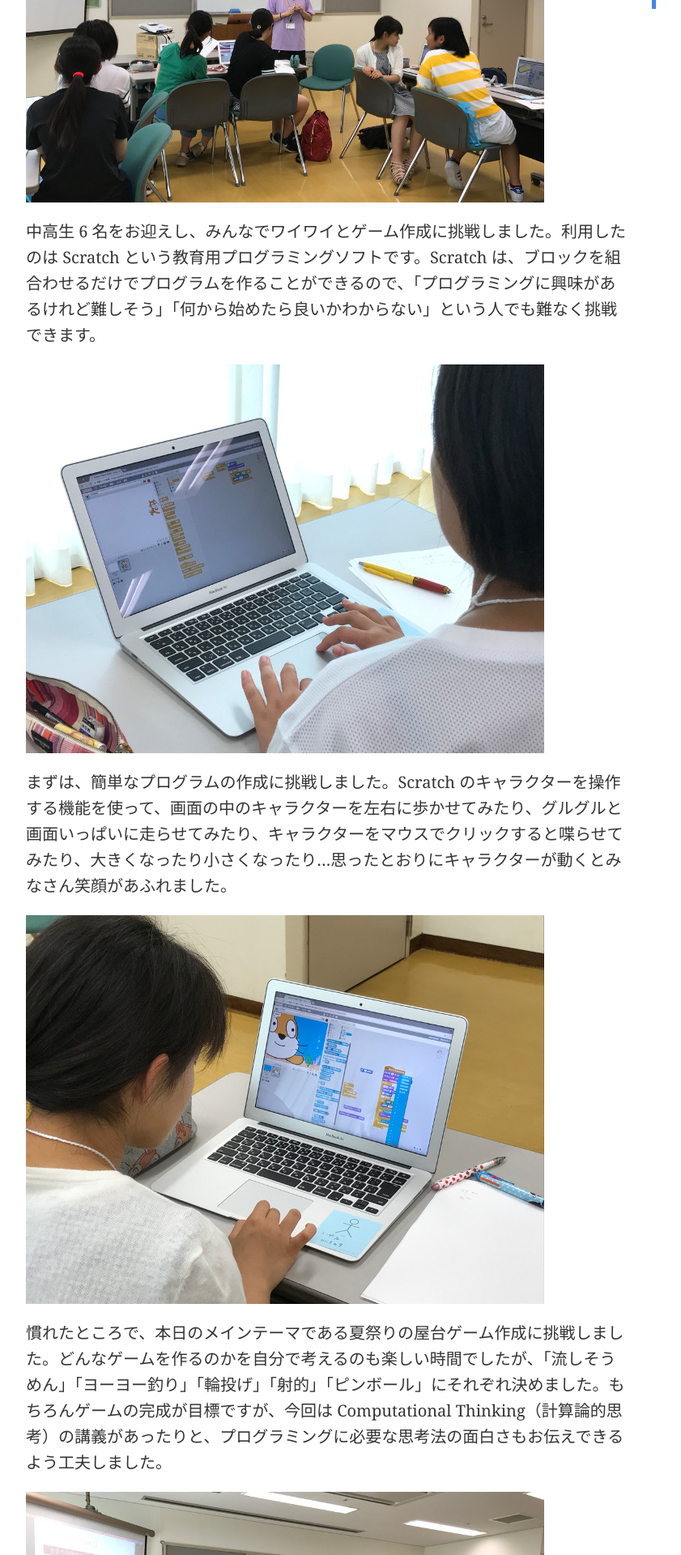
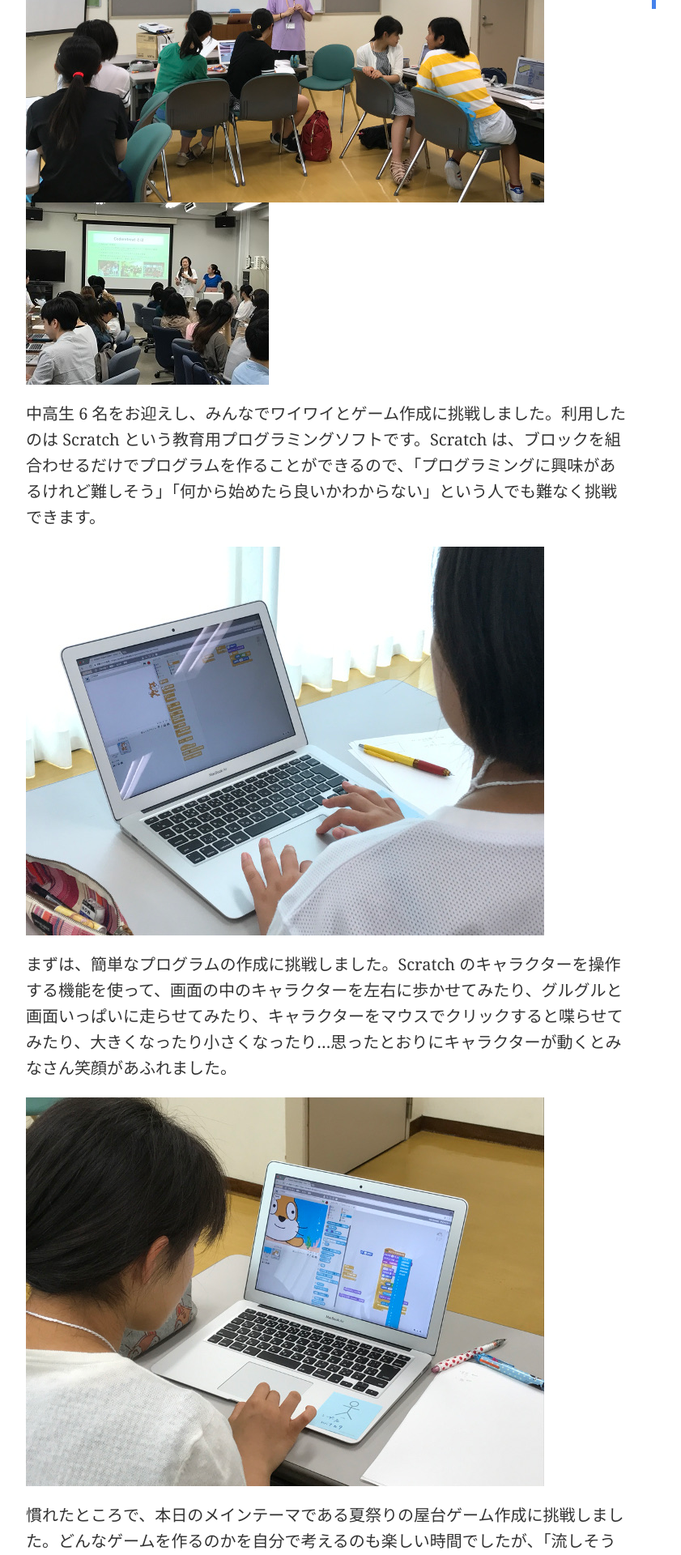
Before and after one commit to witblog/bitblog.github.io, a Jekyll site: the page built from _posts/2017-08-06-SummerCamp17.md, in a window 1280 px wide. Shown: the part 661-2581 px from the top of the page at 81% size, without its empty margins (43-884 px from the left). Built offline with Jekyll 4.4.1, drawn with Linux system fonts in a browser that asks for light colours; comment, search, counter and statistics services are not loaded.

Commit message:
Update 2017-08-06-SummerCamp17.md

```diff
--- a/_posts/2017-08-06-SummerCamp17.md
+++ b/_posts/2017-08-06-SummerCamp17.md
@@ -7,6 +7,7 @@ img: summer17-05.jpg
 8月6日、国立女性教育会館で開催された、「女子中高生夏の学校2017～科学・技術・人との出会い～」で、「Scratchを使ったプログラミング体験 － 祭りだわっしょい！－」をテーマに実習を行いました。
 
 ![summer17-01]({{site.baseurl}}/images/summer17-01.jpg)
+![coderetreat1_01.jpg]({{site.baseurl}}/images/coderetreat1_01.jpg)
 
 中高生 6 名をお迎えし、みんなでワイワイとゲーム作成に挑戦しました。利用したのは Scratch という教育用プログラミングソフトです。Scratch は、ブロックを組合わせるだけでプログラムを作ることができるので、「プログラミングに興味があるけれど難しそう」「何から始めたら良いかわからない」という人でも難なく挑戦できます。
 
```
